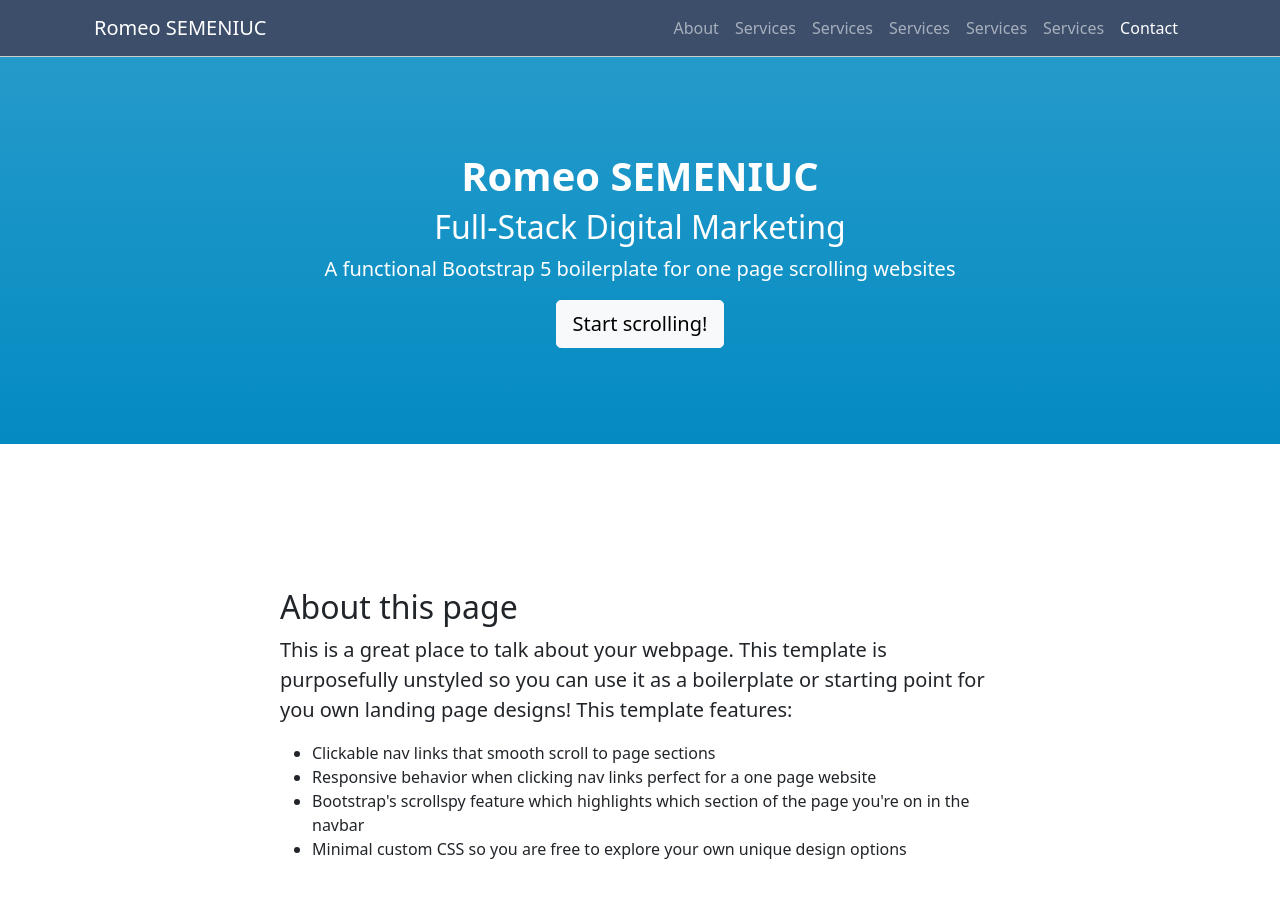
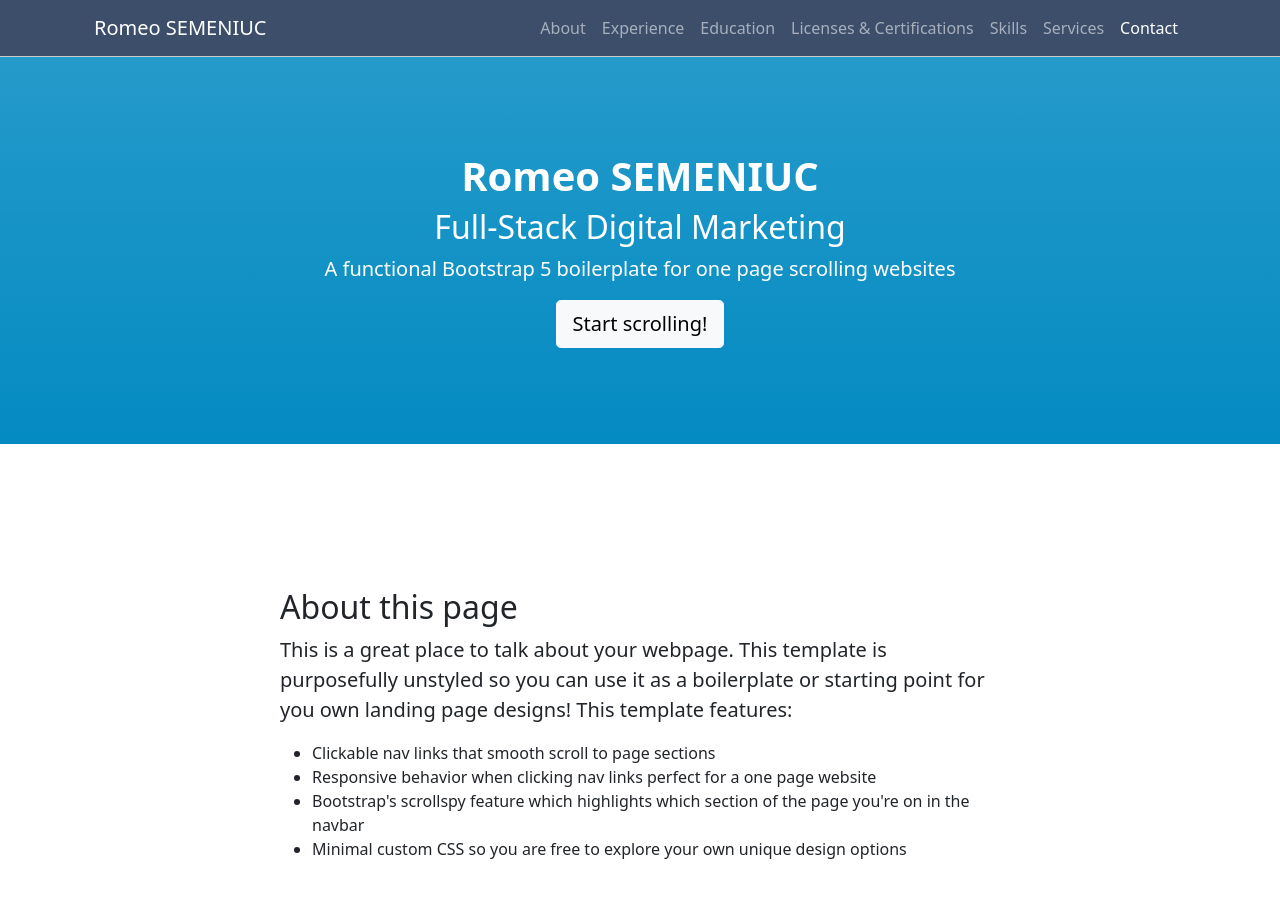
Before and after one commit to romeosem/romeosem.github.io, a plain HTML site: page index.html in a window 1280 px wide. Shown: the top 898 px of the page. Drawn offline with Linux system fonts and the light colour scheme; some icons are missing.

Commit message:
Add files via upload

```diff
--- a/index.html
+++ b/index.html
@@ -6,7 +6,7 @@
         <meta name="description" content="" />
         <meta name="author" content="" />
         <title>Romeo SEMENIUC</title>
-        <link rel="icon" type="image/x-icon" href="assets/favicon.ico" />
+        <link rel="icon" type="image/x-icon" href="img/favicon.ico" />
         <!-- Core theme CSS (includes Bootstrap)-->
         <link href="css/styles.css" rel="stylesheet" />
         <!-- Font Awesome icons (free version)-->
@@ -22,10 +22,10 @@
                 <div class="collapse navbar-collapse" id="navbarResponsive">
                     <ul class="navbar-nav ms-auto">
                         <li class="nav-item"><a class="nav-link" href="#about"> About</a></li>
-                        <li class="nav-item"><a class="nav-link" href="#services">Services</a></li>
-                        <li class="nav-item"><a class="nav-link" href="#services">Services</a></li>
-                        <li class="nav-item"><a class="nav-link" href="#services">Services</a></li>
-                        <li class="nav-item"><a class="nav-link" href="#services">Services</a></li>
+                        <li class="nav-item"><a class="nav-link" href="#services">Experience</a></li>
+                        <li class="nav-item"><a class="nav-link" href="#services">Education</a></li>
+                        <li class="nav-item"><a class="nav-link" href="#services">Licenses & Certifications</a></li>
+                        <li class="nav-item"><a class="nav-link" href="#services">Skills</a></li>
                         <li class="nav-item"><a class="nav-link" href="#services">Services</a></li>
                         <li class="nav-item"><a class="nav-link" href="#contact">Contact</a></li>
                     </ul>
```
